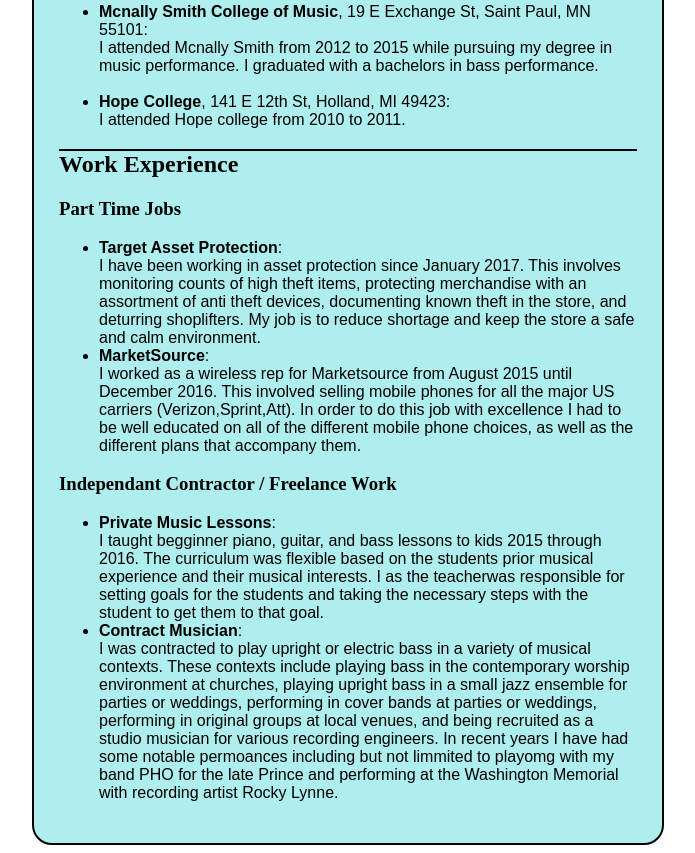
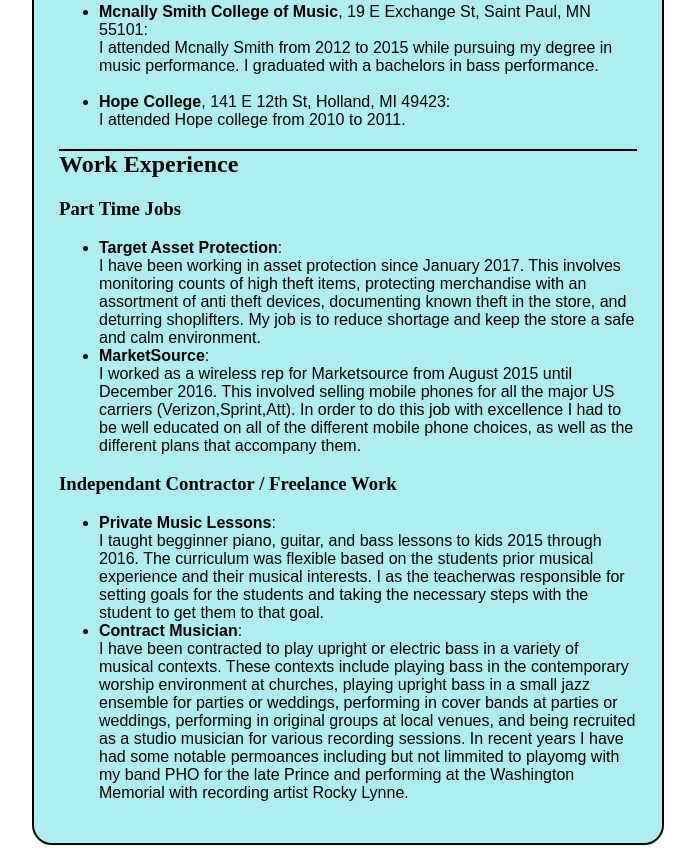
Before and after one commit to lukeibach/lukeibach.github.io, a plain HTML site: page index.html in a window 1280 px wide. Shown: the part 254-1107 px from the top of the page, without its empty margins (292-987 px from the left). Drawn offline with Linux system fonts and the light colour scheme.

Commit message:
changed content

```diff
--- a/index.html
+++ b/index.html
@@ -37,7 +37,7 @@
      <li> <b>Private Music Lessons</b>: <br/>
     I taught begginner piano, guitar, and bass lessons to kids 2015 through 2016. The curriculum was flexible based on the students prior musical experience and their musical interests. I as the teacherwas responsible for setting goals for the students and taking the necessary steps with the student to get them to that goal.</li>
      <li> <b>Contract Musician</b>: <br/>
-    I was contracted to play upright or electric bass in a variety of musical contexts. These contexts include playing bass in the contemporary worship environment at churches, playing upright bass in a small jazz ensemble for parties or weddings, performing in cover bands at parties or weddings, performing in original groups at local venues, and being recruited as a studio musician for various recording engineers.
+    I have been contracted to play upright or electric bass in a variety of musical contexts. These contexts include playing bass in the contemporary worship environment at churches, playing upright bass in a small jazz ensemble for parties or weddings, performing in cover bands at parties or weddings, performing in original groups at local venues, and being recruited as a studio musician for various recording sessions.
     In recent years I have had some notable permoances including but not limmited to playomg with my band PHO for the late Prince and performing at the Washington Memorial with recording artist Rocky Lynne.</li>
  </ul>
     </div>
```
